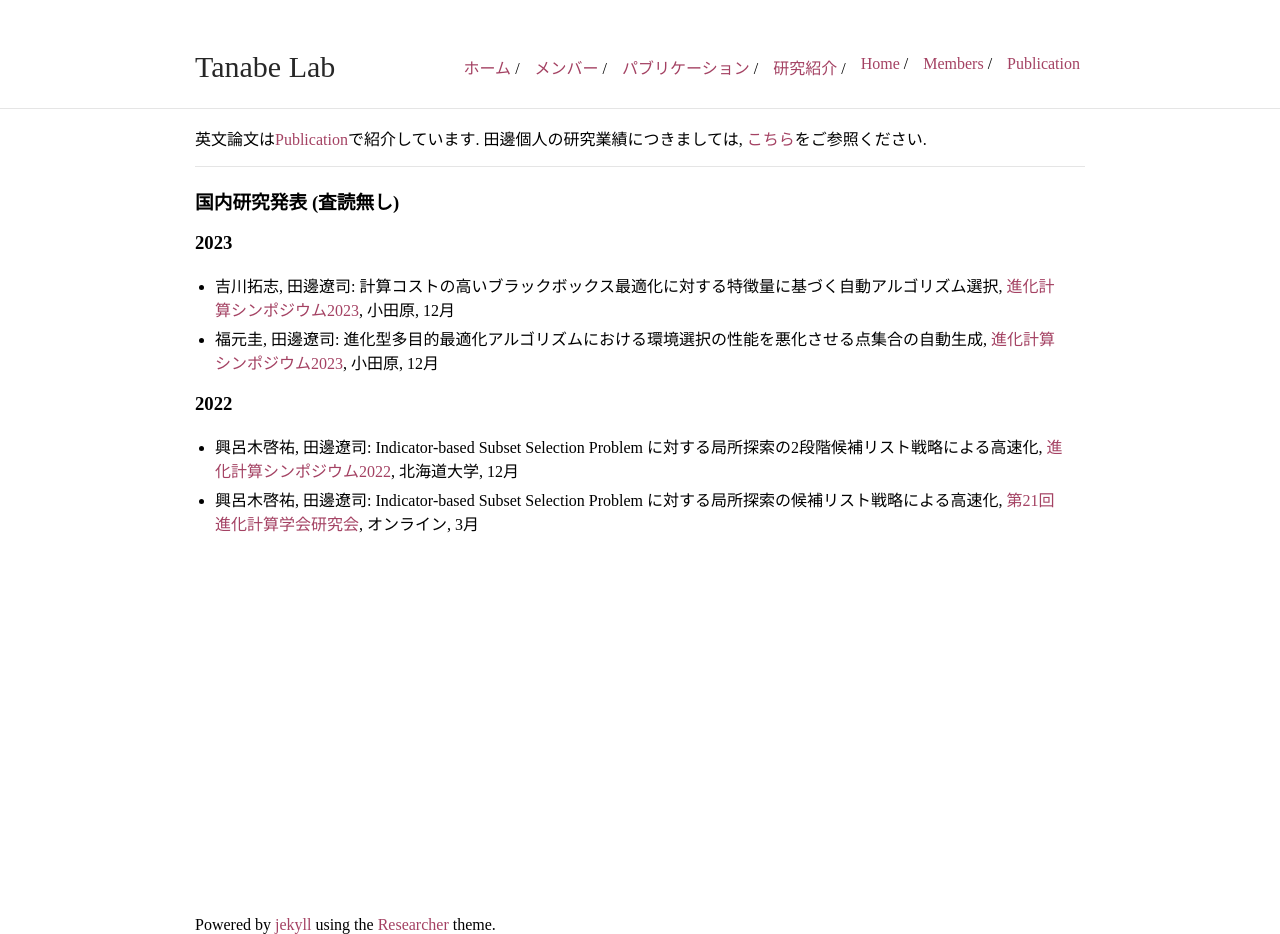
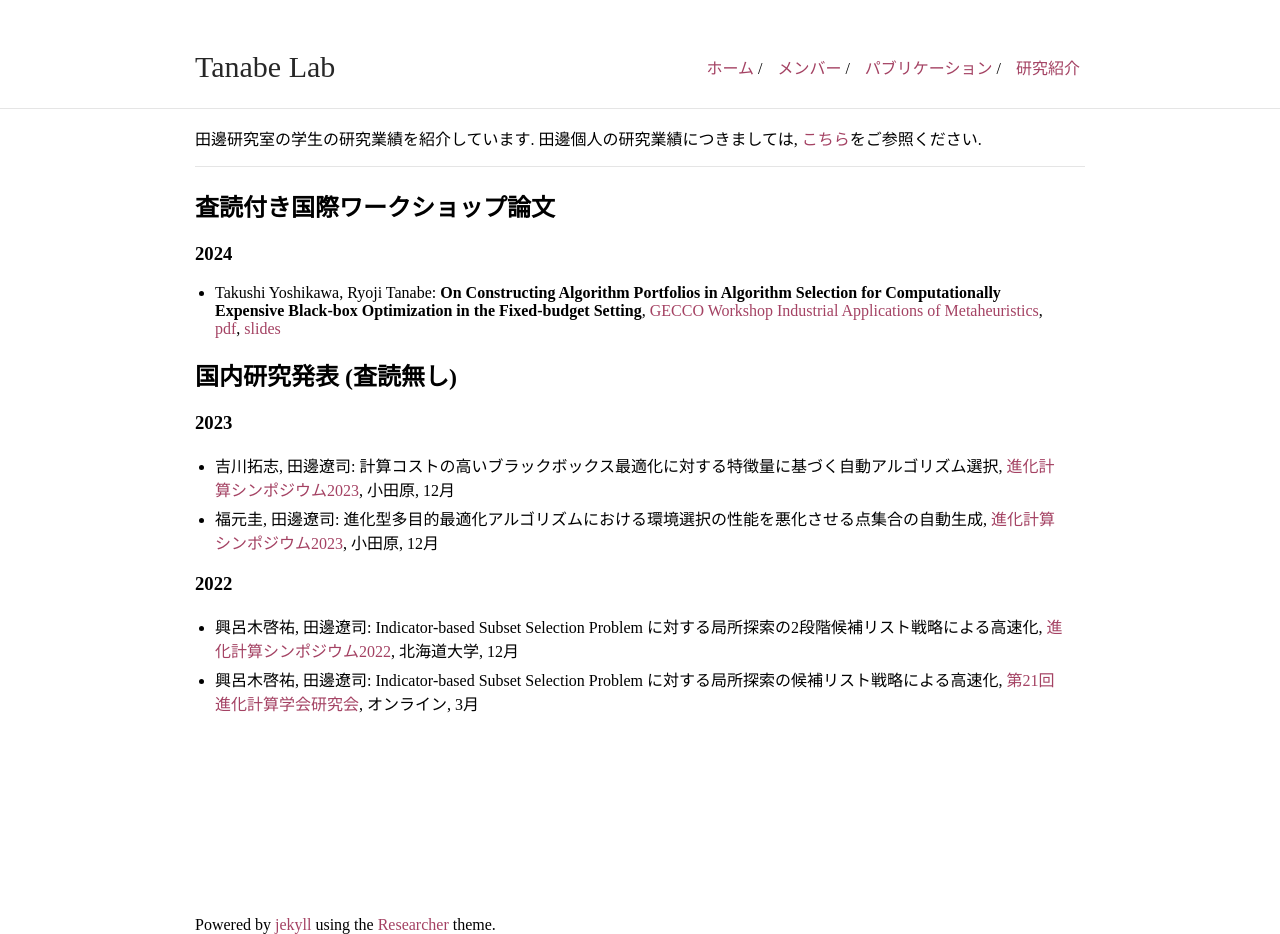
Before and after one commit to aopt-lab/aopt-lab.github.io, a Jekyll site: the page built from publication.md, in a window 1280 px wide. Built offline with Jekyll 4.4.1, drawn with Linux system fonts in a browser that asks for light colours.

Commit message:
remove english pages

```diff
--- a/publication.md
+++ b/publication.md
@@ -3,11 +3,17 @@ layout: default
 title: 田邊研究室
 ---
 
-英文論文は[Publication](/publication-en)で紹介しています. 田邊個人の研究業績につきましては, [こちら](https://ryojitanabe.github.io/publication)をご参照ください.
+田邊研究室の学生の研究業績を紹介しています. 田邊個人の研究業績につきましては, [こちら](https://ryojitanabe.github.io/publication)をご参照ください.
 
 ---
 
-### 国内研究発表 (査読無し)
+## 査読付き国際ワークショップ論文
+
+### 2024
+
+* Takushi Yoshikawa, Ryoji Tanabe: **On Constructing Algorithm Portfolios in Algorithm Selection for Computationally Expensive Black-box Optimization in the Fixed-budget Setting**, [GECCO Workshop Industrial Applications of Metaheuristics](https://sites.google.com/view/iam-workshop/home), [pdf](https://arxiv.org/abs/2405.10976), [slides](https://ryojitanabe.github.io/pdf/t-gecco2024-slides.pdf)
+
+## 国内研究発表 (査読無し)
 
 ### 2023
 * 吉川拓志, 田邊遼司: 計算コストの高いブラックボックス最適化に対する特徴量に基づく自動アルゴリズム選択, [進化計算シンポジウム2023](http://www.jpnsec.org/symposium202303.html), 小田原, 12月
```
Also changed, not shown: _data/nav.yml (+0 -9 lines), about.md (+9 -1 lines), index-en.md (deleted, +0 -15 lines), members-en.md (deleted, +0 -22 lines), publication-en.md (deleted, +0 -10 lines).
